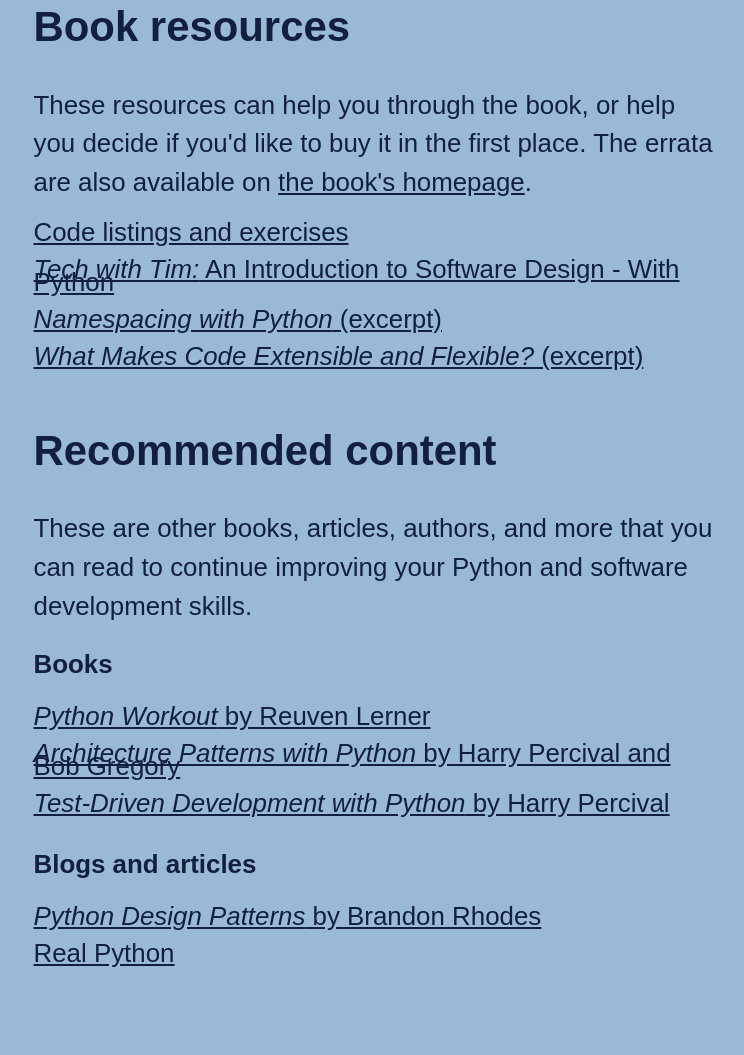
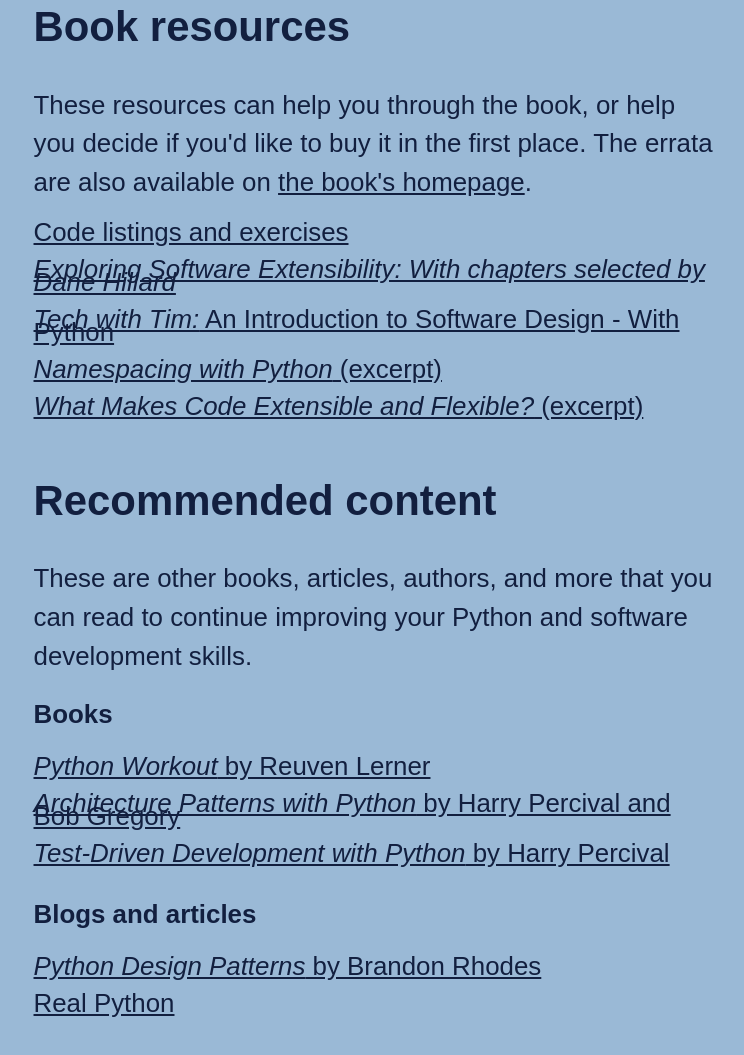
Before and after one commit to daneah/thepythonpro.com, a plain HTML site: page index.html in a window 1280 px wide. Shown: the part 4590-5645 px from the top of the page, without its empty margins (266-1010 px from the left). Drawn offline with Linux system fonts and the light colour scheme.

Commit message:
Add link to Exploring Software Extensibility

```diff
--- a/index.html
+++ b/index.html
@@ -208,6 +208,7 @@
 
                 <ul class="list resource-list">
                     <li><a class="link" href="https://github.com/daneah/practices-of-the-python-pro">Code listings and exercises</a></li>
+                    <li><a class="link" href="https://www.manning.com/books/exploring-software-extensibility"><em>Exploring Software Extensibility: With chapters selected by Dane Hillard</em></a></li>
                     <li><a class="link" href="https://www.youtube.com/watch?v=-njsRb8Tn70"><em>Tech with Tim:</em> An Introduction to Software Design - With Python</a></li>
                     <li><a class="link" href="https://freecontent.manning.com/namespacing-with-python/"><em>Namespacing with Python</em> (excerpt)</a></li>
                     <li><a class="link" href="https://freecontent.manning.com/what-makes-code-extensible-and-flexible/"><em>What Makes Code Extensible and Flexible?</em> (excerpt)</a></li>
```
